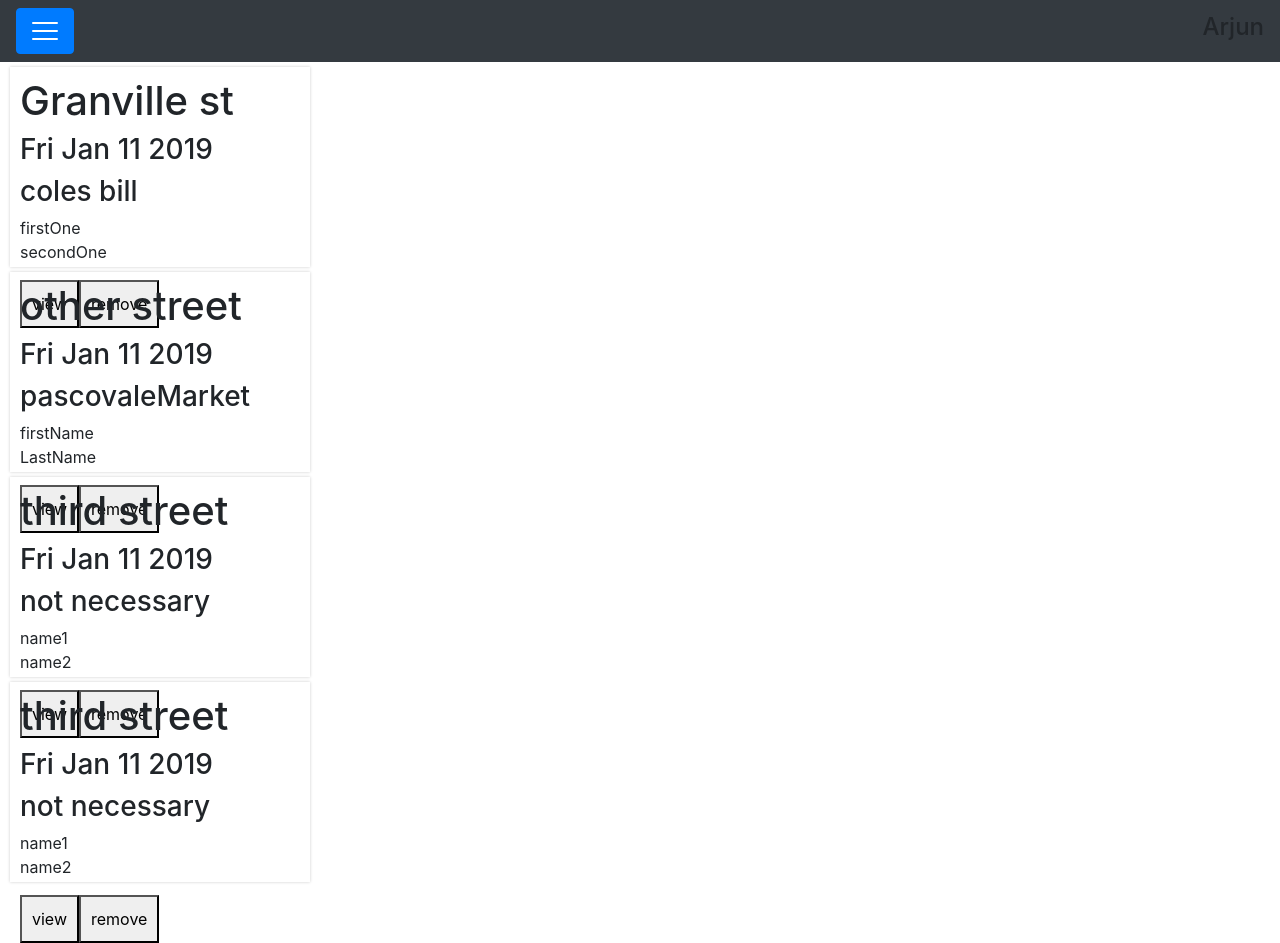
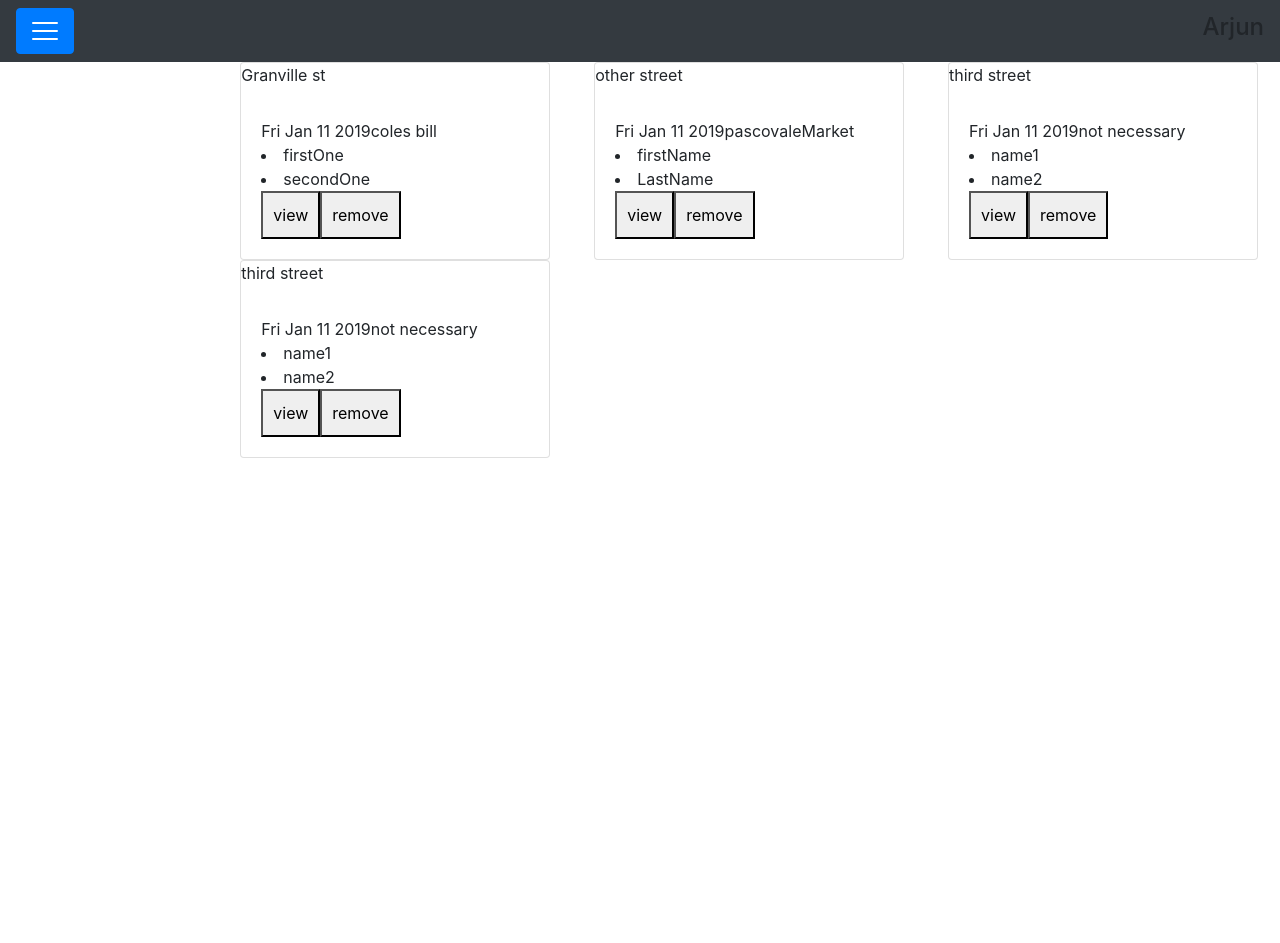
Before and after one commit to Orzoon/SplitbillApp, a React (Create React App) app: page /groups in a window 1280 px wide. After the commit the page ends 800 px from the top, so only its background shows below. Built offline with nearby package versions, Linux system fonts and the light colour scheme.

Commit message:
fixed overlapping issue sliding navbar

```diff
--- a/src/Components/GroupCom.js
+++ b/src/Components/GroupCom.js
@@ -1,4 +1,5 @@
 import React , { Component } from 'react';
+import { Card, CardBody, CardTitle, CardSubtitle, Button, CardText} from 'reactstrap';
 import '../Styles/GroupCom.css';
 import { Link } from 'react-router-dom';
 
@@ -6,10 +7,8 @@ const List = (props) => {
     return <li>{props.list}</li>
 }
 const SingleGroup = (props) => {
-    const friendList = props.friends.map((friend,index) => {
-        return <List key = {index} list = {friend} />
-    })
-    return (<div className = 'singleGroup'>
+    /*
+    <div className = 'singleGroup container'>
                 <h1>{props.name}</h1>
                 <h3>{props.dateCreated}</h3>
                 <h3>{props.category}</h3>
@@ -17,9 +16,27 @@ const SingleGroup = (props) => {
                     {friendList}
                  </ul>
                  <Link to = {`group/${props.id}`}><button>view</button></Link>
-                 {/*<button onClick = {() =>  {props.viewGroupHandler(props.id)}}>view</button>*/}
-                 <button >remove</button>
-            </div>);
+                 {/*<button onClick = {() =>  {props.viewGroupHandler(props.id)}}>view</button>*/
+                 /*<button >remove</button>
+            </div>
+    */
+    const friendList = props.friends.map((friend,index) => {
+        return <List key = {index} list = {friend} />
+    })
+    return (
+        <Card>
+            <CardTitle>{props.name}</CardTitle>
+            <CardBody>
+            {props.dateCreated}
+            {props.category}
+            {friendList}
+            <Link to = {`group/${props.id}`}><button>view</button></Link>
+            <button >remove</button>
+
+
+            </CardBody>
+        </Card>
+    );
 }
 
 export default class GroupCom extends Component {
--- a/src/Components/HomeComponent.js
+++ b/src/Components/HomeComponent.js
@@ -32,10 +32,15 @@ class HomeComponent extends Component
               <Router>
                 <div>
                   <Navbar />
-                  <div className = "contentFixer">
+                  <div className="row">
+                      <div className = "col-sm-2">
 
                         <SideNavTrial id="TrialSideBar"/>
+                      </div>
+
+                        <div className=" col-lg-10 col-sm-4  ">
                         <Switch>
+
                           <Route path = '/groups'  exact={true} render = {(props) => <GroupCom group = {this.state.group} {...props}/>}/>
                           <Route path = '/group/:groupId' exact ={true} render = {(props) => <IndGroup bills = {this.state.bills} {...props}/>}/>
                           <Route path = "*" component = {() => {
@@ -44,6 +49,8 @@ class HomeComponent extends Component
                         </Switch>
                         </div>
                     </div>
+                  </div>
+
               </Router>
             );
           }
--- a/src/Components/Navbar.js
+++ b/src/Components/Navbar.js
@@ -17,27 +17,17 @@ class Navbar extends Component {
 
     }
 
-    SideBarNavDisplay()
-    {
-        document.getElementById("TrialSideBar").style.display = "block";
-    }
-
-    SideBarNavHide()
-    {
-        document.getElementById("TrialSideBar").style.display = "none";
-    }
-
 
     toggleSideBar()
     {
         if (this.state.isNavOpen===false)
            {
-               this.SideBarNavDisplay();
+            document.getElementById("TrialSideBar").style.display = "block";
                this.setState({isNavOpen:true});
 
         }
         else
-          {  this.SideBarNavHide();
+          {  document.getElementById("TrialSideBar").style.display = "none";
             this.setState({isNavOpen:false})
         }
     }
--- a/src/Styles/Sidebar.css
+++ b/src/Styles/Sidebar.css
@@ -20,4 +20,7 @@
 #TrialSideBar
 {
     display: none;
+    width: 100%;
+
+    color: firebrick;
 }
--- a/src/index.js
+++ b/src/index.js
@@ -1,6 +1,7 @@
 import React from 'react';
 import ReactDOM from 'react-dom';
 import App from './Components/App';
+import 'bootstrap/dist/css/bootstrap.css';
 import 'bootstrap/dist/css/bootstrap.min.css';
 
 ReactDOM.render(<App />, document.getElementById('root'));
```
Also changed, not shown: package.json (+4 -3 lines), 1 other file (tests, documents, lock files or other folders). Lines whose indentation alone changed are shown as unchanged.
